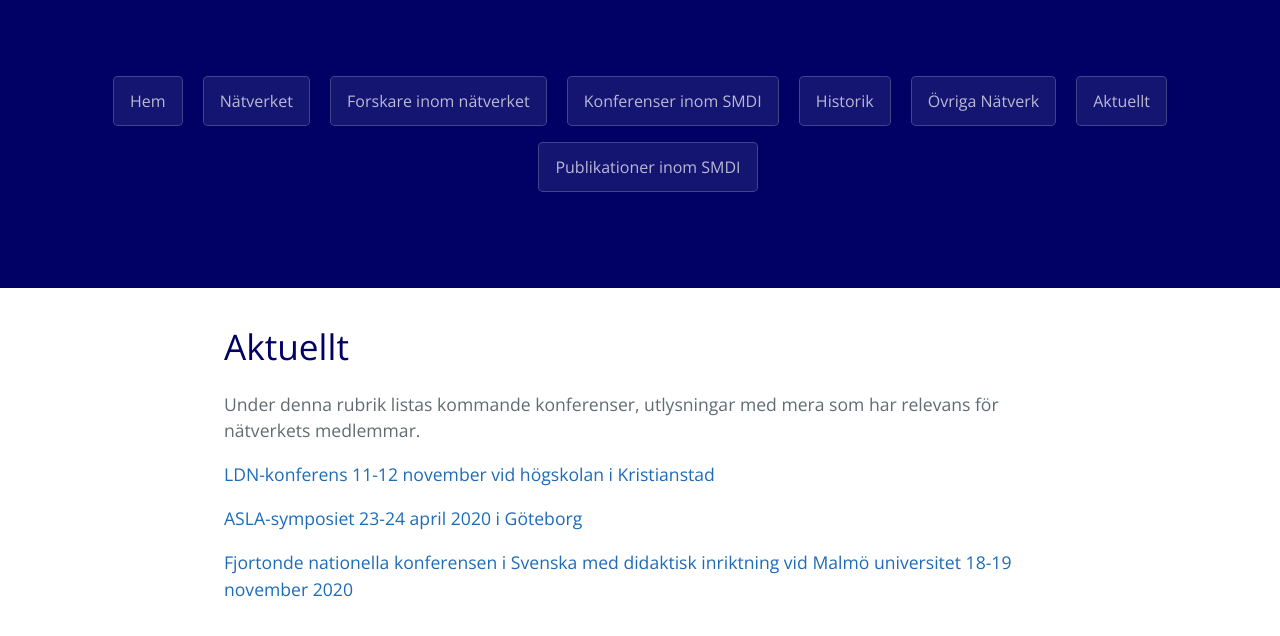
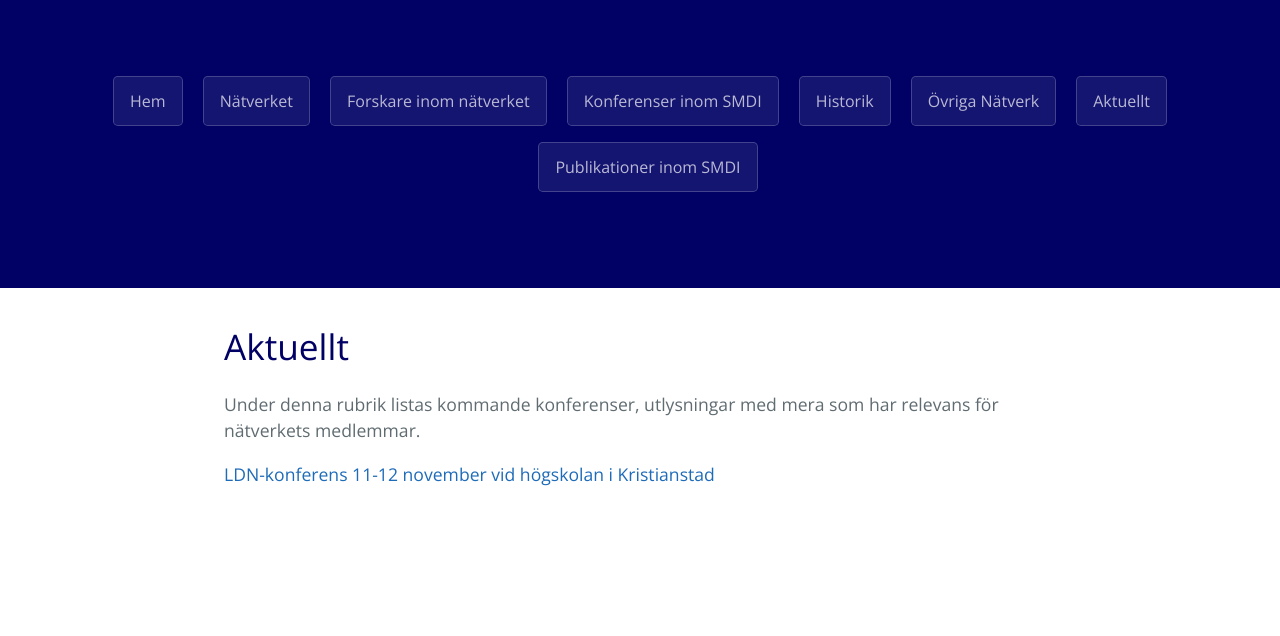
Before and after one commit to smdihemsida/smdihemsida.github.io, a Jekyll site: the page built from aktuellt.md, in a window 1280 px wide, cut to the strip 234-870 px from the top of the page. Built offline with Jekyll 4.4.1, drawn with Linux system fonts in a browser that asks for light colours; our own code applies the rules of GitHub Pages for plain Markdown files.

Commit message:
Update aktuellt.md

```diff
--- a/aktuellt.md
+++ b/aktuellt.md
@@ -7,7 +7,3 @@ layout: pages
 Under denna rubrik listas kommande konferenser, utlysningar med mera som har relevans för nätverkets medlemmar.
 
 [LDN-konferens 11-12 november vid högskolan i Kristianstad](https://www.hkr.se/konf-ldn2021)
-
-[ASLA-symposiet 23-24 april 2020 i Göteborg](https://asla2020.wordpress.com/)
-
-[Fjortonde nationella konferensen i Svenska med didaktisk inriktning vid Malmö universitet 18-19 november 2020](https://www.delegia.com/app/netattm/attendee/page/96154)
```
